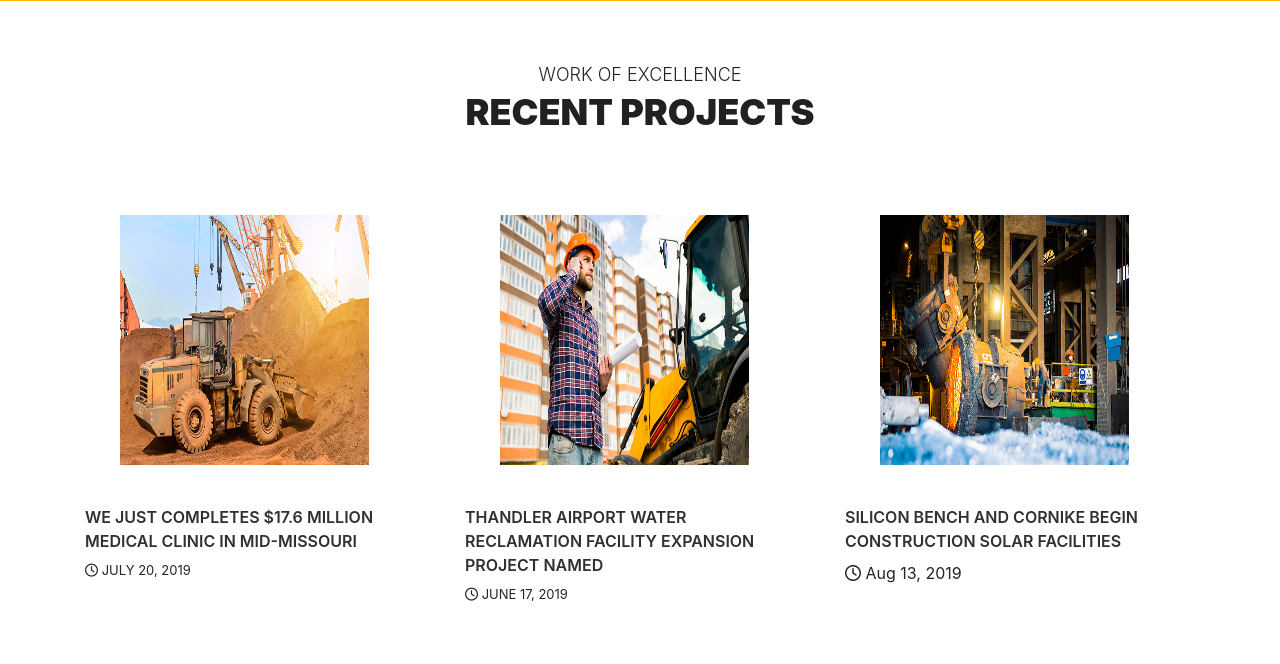
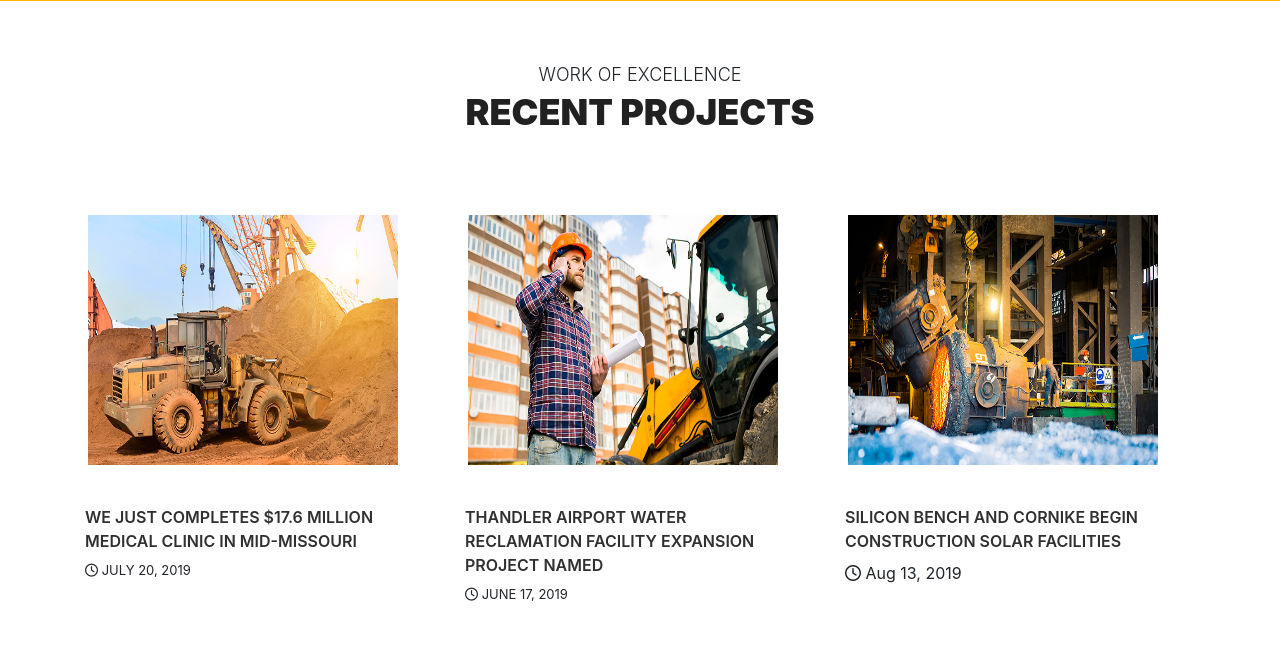
Before and after one commit to Perfect-Dav/dev, a PHP site: page /pro.html in a window 1280 px wide. Shown: the part 4230-4894 px from the top of the page. Run offline with PHP 8.4, Linux system fonts and the light colour scheme; some libraries are stand-ins or nearby versions.

Commit message:
Update pro.css

```diff
--- a/pro.css
+++ b/pro.css
@@ -1286,12 +1286,12 @@ em{
     font-weight: 600;
 }
 .latest-post-img{
-  padding-right: 35px;
-  margin: 15px;
+  padding-right: 15px;
+  margin: -17px;
 }
 .img-responsives{
   height: 290px;
-  width: 289px;
+  width: 350px;
   padding: 20px;
 }
 .latest-post .post-title a {
```
